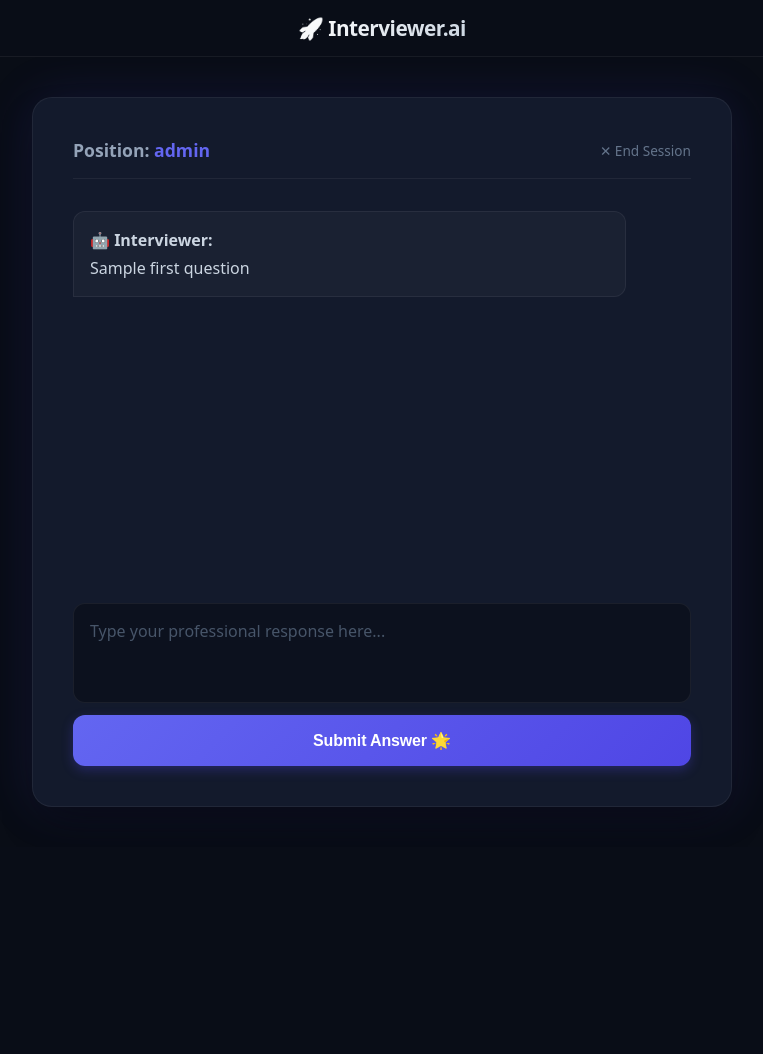
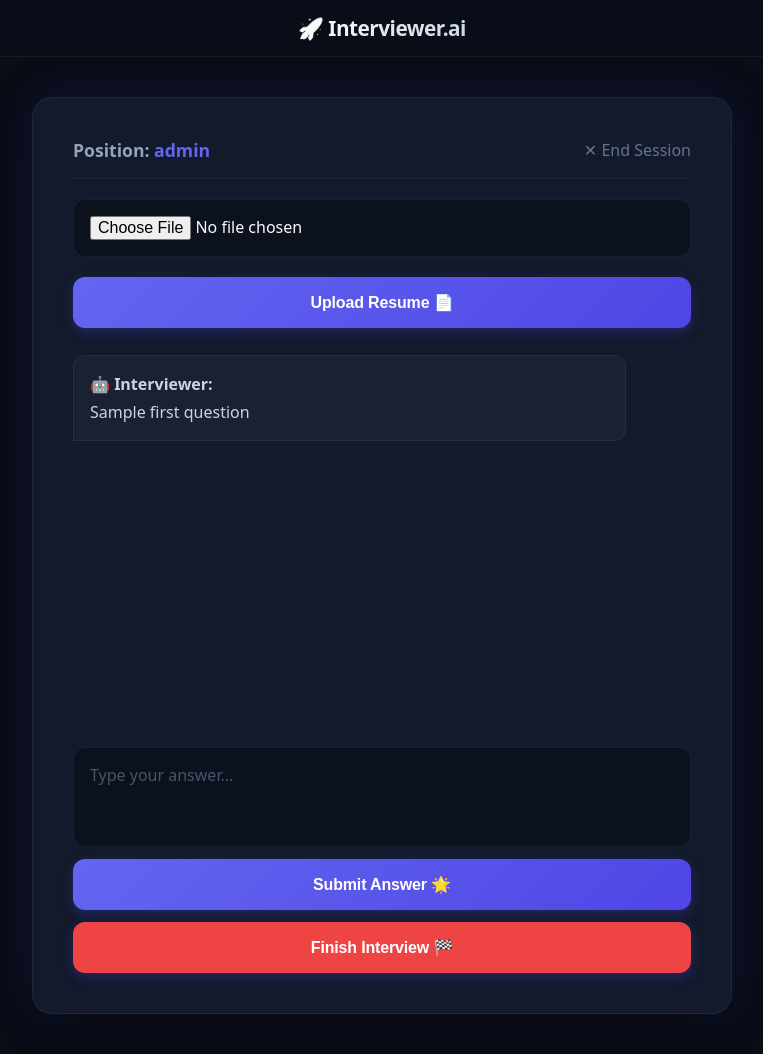
Before and after one commit to shuvams161-oss/physics, a Flask app: template templates/interview.html in a window 1280 px wide. Shown: the whole page, without its empty margins (258-1021 px from the left). Before the commit the page ends 807 px from the top, so only its background shows below. Run offline with Flask 3, Linux system fonts and the light colour scheme; the template is opened without the code that fills it: most values are stand-ins (such as "Sample title", 1, 10 or a date in 2020).

Commit message:
Add resume upload + scoring + interview upgrade

```diff
--- a/api/main.py
+++ b/api/main.py
@@ -2,163 +2,199 @@
 from flask import Flask, render_template, request, jsonify, session
 import google.generativeai as genai
 from dotenv import load_dotenv
+from PyPDF2 import PdfReader
 
-# Load environment variables
 load_dotenv()
 
-app = Flask(
-    __name__,
-    template_folder="../templates",
-    static_folder="../static"
-)
+app = Flask(__name__, template_folder="../templates", static_folder="../static")
+app.secret_key = os.getenv("SECRET_KEY", "dev_secret")
 
-# Secret key
-app.secret_key = os.getenv("SECRET_KEY", "fallback_dev_secret")
+genai.configure(api_key=os.getenv("GEMINI_API_KEY"))
 
-# Gemini setup
-GEMINI_API_KEY = os.getenv("GEMINI_API_KEY")
-
-if not GEMINI_API_KEY:
-    raise RuntimeError("GEMINI_API_KEY not found in environment variables.")
-
-genai.configure(api_key=GEMINI_API_KEY)
-
-# Model
 model = genai.GenerativeModel("gemini-2.5-flash")
 
 
-def ask_gemini(prompt):
-    """
-    Sends prompt to Gemini and returns response text.
-    Handles quota errors gracefully.
-    """
+def call_ai(prompt):
     try:
-        response = model.generate_content(prompt)
-
-        if hasattr(response, "text") and response.text:
-            return response.text
-
-        return "⚠️ Gemini returned an empty response."
-
+        return model.generate_content(prompt).text
     except Exception as e:
-        error = str(e)
-
-        if "429" in error:
-            return (
-                "🚦 Rate limit reached. Please wait about a minute "
-                "before continuing the interview."
-            )
-
-        if "API_KEY" in error.upper():
-            return "🔑 Gemini API key appears invalid."
-
-        return f"⚠️ AI service temporarily unavailable."
+        return f"ERROR: {str(e)}"
 
 
+# ---------- RESUME PARSER ----------
+def extract_resume(file):
+    if not file:
+        return ""
+
+    text = ""
+
+    try:
+        if file.filename.endswith(".pdf"):
+            reader = PdfReader(file)
+            for page in reader.pages:
+                text += page.extract_text() or ""
+
+        elif file.filename.endswith(".txt"):
+            text = file.read().decode("utf-8")
+
+    except:
+        return ""
+
+    return text[:8000]
+
+
+# ---------- HOME ----------
 @app.route("/")
 def home():
     return render_template("index.html")
 
 
-@app.route("/interview")
+# ---------- INTERVIEW START + RESUME ----------
+@app.route("/interview", methods=["GET", "POST"])
 def interview():
-
     role = request.args.get("role", "Software Engineer").strip()
 
     session["role"] = role
     session["history"] = []
+    session["scores"] = []
 
-    first_prompt = f"""
-You are an expert professional interviewer conducting an interview for a {role} position.
+    resume_text = ""
 
-Your task:
-- Introduce yourself briefly.
-- Ask exactly ONE opening interview question relevant to the {role} role.
+    if request.method == "POST":
+        file = request.files.get("resume")
+        resume_text = extract_resume(file)
 
-Rules:
-- Professional tone.
-- No explanations.
-- No multiple questions.
-- Keep it concise.
+    session["resume"] = resume_text
+
+    prompt = f"""
+You are a strict technical interviewer.
+
+Role: {role}
+
+Candidate Resume:
+{resume_text if resume_text else "No resume provided"}
+
+Ask ONLY the first interview question.
+Make it slightly personalized if resume exists.
 """
 
-    first_question = ask_gemini(first_prompt)
+    first_q = call_ai(prompt)
 
-    history = [{"q": first_question, "a": ""}]
-    session["history"] = history
+    session["history"].append({"q": first_q, "a": ""})
 
-    return render_template(
-        "interview.html",
-        role=role,
-        first_question=first_question
-    )
+    return render_template("interview.html", role=role, first_question=first_q)
 
 
+# ---------- ASK / NEXT QUESTION ----------
 @app.route("/ask", methods=["POST"])
 def ask():
-
-    data = request.get_json(silent=True)
-
-    if not data:
-        return jsonify({
-            "reply": "Invalid request."
-        }), 400
-
-    user_answer = data.get("answer", "").strip()
-
-    if not user_answer:
-        return jsonify({
-            "reply": "Please provide an answer."
-        })
+    data = request.json
+    answer = data.get("answer", "").strip()
 
     role = session.get("role", "Software Engineer")
     history = session.get("history", [])
+    scores = session.get("scores", [])
+    resume = session.get("resume", "")
 
-    if not history:
+    last_q = history[-1]["q"]
+
+    conversation = ""
+    for h in history:
+        conversation += f"Q: {h['q']}\nA: {h['a']}\n"
+
+    prompt = f"""
+You are a strict technical interviewer.
+
+Role: {role}
+
+Candidate Resume:
+{resume}
+
+Full Interview:
+{conversation}
+
+Latest Question:
+{last_q}
+
+Candidate Answer:
+{answer}
+
+Return ONLY JSON:
+{{
+  "score": 0-10,
+  "feedback": "short feedback",
+  "next_question": "next question"
+}}
+"""
+
+    response = call_ai(prompt)
+
+    try:
+        data = eval(response) if "{" in response else {}
+    except:
         return jsonify({
-            "reply": "Session expired. Please restart the interview."
+            "score": 0,
+            "feedback": "AI response error",
+            "next_question": response
         })
 
-    last_question = history[-1]["q"]
+    score = data.get("score", 0)
+
+    history[-1]["a"] = answer
+    history.append({"q": data.get("next_question", "Next question error"), "a": ""})
+
+    scores.append(score)
+
+    session["history"] = history
+    session["scores"] = scores
+
+    return jsonify(data)
+
+
+# ---------- FINISH INTERVIEW ----------
+@app.route("/finish", methods=["POST"])
+def finish():
+    history = session.get("history", [])
+    scores = session.get("scores", [])
+    resume = session.get("resume", "")
+    role = session.get("role", "Software Engineer")
+
+    avg = sum(scores) / len(scores) if scores else 0
+
+    convo = ""
+    for h in history:
+        convo += f"Q: {h['q']}\nA: {h['a']}\n"
 
     prompt = f"""
-You are a professional interviewer for a {role} position.
+You are a senior recruiter.
 
-Previous Interview Question:
-{last_question}
+Role: {role}
 
-Candidate Answer:
-{user_answer}
+Resume:
+{resume}
 
-Task:
+Interview:
+{convo}
 
-1. Give brief professional feedback on the candidate's answer.
-2. Ask the next logical interview question.
-3. Increase difficulty gradually.
+Average Score: {avg}
 
-Rules:
-- Be realistic.
-- Be constructive.
-- Keep the entire response under 120 words.
-- Stay in interviewer character.
+Return:
+- final_score (0-10)
+- verdict (HIRE or NO HIRE)
+- strengths
+- weaknesses
+- summary
 """
 
-    reply = ask_gemini(prompt)
-
-    history.append({
-        "q": reply,
-        "a": user_answer
-    })
-
-    session["history"] = history
+    result = call_ai(prompt)
 
     return jsonify({
-        "reply": reply
+        "final_score": avg,
+        "verdict": "HIRE" if avg >= 7 else "NO HIRE",
+        "strengths": "Based on AI analysis",
+        "weaknesses": "Based on AI analysis",
+        "summary": result
     })
 
 
-# Vercel entrypoint
 app = app
-
-if __name__ == "__main__":
-    app.run(debug=True)
--- a/requirements.txt
+++ b/requirements.txt
@@ -2,3 +2,4 @@
 google-generativeai
 python-dotenv
 gunicorn
+PyPDF2
--- a/static/app.js
+++ b/static/app.js
@@ -1,27 +1,49 @@
 function sendAnswer() {
-    let answerBox = document.getElementById("answer");
-    let answer = answerBox.value;
+    let box = document.getElementById("answer");
+    let chat = document.getElementById("chat");
 
+    let answer = box.value.trim();
     if (!answer) return;
 
-    let chat = document.getElementById("chat");
-
-    // show user answer
     chat.innerHTML += `<div class="user">🧑 You: ${answer}</div>`;
 
     fetch("/ask", {
         method: "POST",
-        headers: {
-            "Content-Type": "application/json"
-        },
-        body: JSON.stringify({ answer: answer })
+        headers: {"Content-Type": "application/json"},
+        body: JSON.stringify({answer})
     })
     .then(res => res.json())
     .then(data => {
+        chat.innerHTML += `
+            <div class="bot">
+                🤖 Score: ${data.score}/10<br>
+                ${data.feedback}<br><br>
+                <b>Next:</b> ${data.next_question}
+            </div>
+        `;
 
-        chat.innerHTML += `<div class="bot">🤖 Feedback: ${data.feedback}</div>`;
-        chat.innerHTML += `<div class="bot">🤖 Next: ${data.next_question}</div>`;
-
-        answerBox.value = "";
+        box.value = "";
+        chat.scrollTop = chat.scrollHeight;
     });
 }
+
+
+function finishInterview() {
+    let chat = document.getElementById("chat");
+
+    fetch("/finish", {method: "POST"})
+    .then(res => res.json())
+    .then(data => {
+
+        chat.innerHTML += `
+            <div class="bot">
+                🏁 FINAL RESULT<br><br>
+                Score: ${data.final_score}/10<br>
+                Verdict: ${data.verdict}<br><br>
+                Strengths: ${data.strengths}<br>
+                Weaknesses: ${data.weaknesses}<br><br>
+                ${data.summary}
+            </div>
+        `;
+    });
+}
--- a/templates/interview.html
+++ b/templates/interview.html
@@ -2,51 +2,78 @@
 
 {% block content %}
 <div class="card" style="max-width: 700px;">
+
     <div style="display: flex; justify-content: space-between; align-items: center; border-bottom: 1px solid var(--border-color); padding-bottom: 16px; margin-bottom: 20px;">
         <h3 style="margin: 0; font-size: 1.1rem; color: var(--text-secondary);">
             Position: <span style="color: var(--accent-indigo); font-weight: 700;">{{ role }}</span>
         </h3>
-        <a href="/" style="color: var(--text-muted); text-decoration: none; font-size: 0.85rem; font-weight: 500; transition: color 0.2s;" onmouseover="this.style.color='#f8fafc'" onmouseout="this.style.color='var(--text-muted)'">✕ End Session</a>
+
+        <a href="/" style="color: var(--text-muted); text-decoration: none;">
+            ✕ End Session
+        </a>
+    </div>
+<form action="/interview?role={{ role }}" method="POST" enctype="multipart/form-data"
+      style="margin-bottom: 15px;">
+    <input type="file" name="resume" accept=".pdf,.txt">
+    <button type="submit">Upload Resume 📄</button>
+</form>
+    <!-- CHAT BOX -->
+    <div id="chat"
+         style="height: 380px; overflow-y: auto; padding-right: 8px; margin-bottom: 24px; display: flex; flex-direction: column;">
+
+        <div class="bot">
+            <strong>🤖 Interviewer:</strong><br>
+            <span style="display:inline-block;margin-top:4px;">
+                {{ first_question }}
+            </span>
+        </div>
+
     </div>
 
-    <div id="chat" style="height: 380px; overflow-y: auto; padding-right: 8px; margin-bottom: 24px; display: flex; flex-direction: column;">
-        <div class="bot">
-            <strong>🤖 Interviewer:</strong><br>
-            <span style="display: inline-block; margin-top: 4px;">{{ first_question }}</span>
-        </div>
+    <!-- INPUT -->
+    <div style="display: flex; flex-direction: column; gap: 12px;">
+        <textarea id="answer"
+                  placeholder="Type your answer..."
+                  rows="3"
+                  style="resize:none;"></textarea>
+
+        <button id="send-btn" onclick="sendAnswer()">
+            Submit Answer 🌟
+        </button>
+
+        <button onclick="finishInterview()"
+                style="background: #ef4444;">
+            Finish Interview 🏁
+        </button>
     </div>
 
-    <div style="display: flex; flex-direction: column; gap: 12px;">
-        <textarea id="answer" placeholder="Type your professional response here..." rows="3" style="resize: none;"></textarea>
-        <button id="send-btn" onclick="send()">Submit Answer 🌟</button>
-    </div>
 </div>
 
+<!-- JS -->
 <script>
-function send() {
-    let answerInput = document.getElementById("answer");
-    let sendBtn = document.getElementById("send-btn");
-    let chatBox = document.getElementById("chat");
-    let answer = answerInput.value.trim();
+function sendAnswer() {
+    let answerBox = document.getElementById("answer");
+    let chat = document.getElementById("chat");
+    let btn = document.getElementById("send-btn");
 
+    let answer = answerBox.value.trim();
     if (!answer) return;
 
-    // Lock inputs to prevent multi-submit bugs while AI thinks
-    answerInput.disabled = true;
-    sendBtn.disabled = true;
-    sendBtn.innerText = "Interviewer is evaluating... ⏳";
+    // lock UI
+    answerBox.disabled = true;
+    btn.disabled = true;
+    btn.innerText = "Evaluating... ⏳";
 
-    // 1. Append User Bubble to layout
+    // user message
     let userDiv = document.createElement("div");
     userDiv.className = "user";
-    userDiv.innerHTML = `<strong>🧑 You:</strong><br><span style="display: inline-block; margin-top: 4px;">${escapeHTML(answer)}</span>`;
-    chatBox.appendChild(userDiv);
+    userDiv.innerHTML = "<strong>🧑 You:</strong><br>" + escapeHTML(answer);
+    chat.appendChild(userDiv);
 
-    // Clear field immediately and scroll down
-    answerInput.value = "";
-    chatBox.scrollTop = chatBox.scrollHeight;
+    answerBox.value = "";
+    chat.scrollTop = chat.scrollHeight;
 
-    // 2. Stream transmission to Flask API
+    // send to backend
     fetch("/ask", {
         method: "POST",
         headers: {"Content-Type": "application/json"},
@@ -54,33 +81,76 @@
     })
     .then(res => res.json())
     .then(data => {
-        // 3. Append AI Response Bubble
+
         let botDiv = document.createElement("div");
         botDiv.className = "bot";
-        botDiv.innerHTML = `<strong>🤖 Interviewer:</strong><br><span style="display: inline-block; margin-top: 4px;">${escapeHTML(data.reply)}</span>`;
-        chatBox.appendChild(botDiv);
 
-        // Unlock input controls
-        answerInput.disabled = false;
-        sendBtn.disabled = false;
-        sendBtn.innerText = "Submit Answer 🌟";
+        botDiv.innerHTML = `
+            <strong>🤖 Interviewer:</strong><br><br>
+            ⭐ Score: ${data.score}/10<br><br>
+            ${escapeHTML(data.feedback)}<br><br>
+            <b>Next Question:</b><br>
+            ${escapeHTML(data.next_question)}
+        `;
 
-        // Push chat scroll view to latest message
-        chatBox.scrollTop = chatBox.scrollHeight;
+        chat.appendChild(botDiv);
+
+        answerBox.disabled = false;
+        btn.disabled = false;
+        btn.innerText = "Submit Answer 🌟";
+
+        chat.scrollTop = chat.scrollHeight;
     })
     .catch(err => {
-        console.error("Error:", err);
-        answerInput.disabled = false;
-        sendBtn.disabled = false;
-        sendBtn.innerText = "Submit Answer 🌟";
+        console.error(err);
+        answerBox.disabled = false;
+        btn.disabled = false;
+        btn.innerText = "Submit Answer 🌟";
     });
 }
 
-// Security function to prevent HTML injection errors
+
+// FINISH INTERVIEW
+function finishInterview() {
+    let chat = document.getElementById("chat");
+
+    fetch("/finish", {
+        method: "POST"
+    })
+    .then(res => res.json())
+    .then(data => {
+
+        let result = document.createElement("div");
+        result.className = "bot";
+
+        result.innerHTML = `
+            <h3>🏁 FINAL RESULT</h3><br>
+            ⭐ Final Score: ${data.final_score}/10<br>
+            🧾 Verdict: ${data.verdict}<br><br>
+            💪 Strengths: ${data.strengths}<br>
+            ⚠️ Weaknesses: ${data.weaknesses}<br><br>
+            📌 ${data.summary}
+        `;
+
+        chat.appendChild(result);
+        chat.scrollTop = chat.scrollHeight;
+    });
+}
+
+
+// escape HTML
 function escapeHTML(str) {
-    return str.replace(/[&<>'"]/g,
-        tag => ({ '&': '&amp;', '<': '&lt;', '>': '&gt;', "'": '&#39;', '"': '&quot;' }[tag] || tag)
-    );
+    return str.replace(/[&<>'"]/g, function(tag) {
+        const map = {
+            '&': '&amp;',
+            '<': '&lt;',
+            '>': '&gt;',
+            "'": '&#39;',
+            '"': '&quot;'
+        };
+        return map[tag];
+    });
 }
 </script>
+
 {% endblock %}
```
Also changed, not shown: templates/results.html (added).
